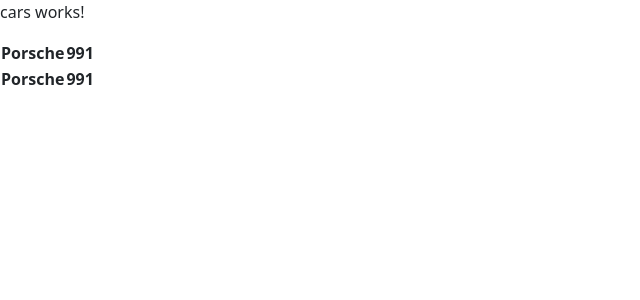
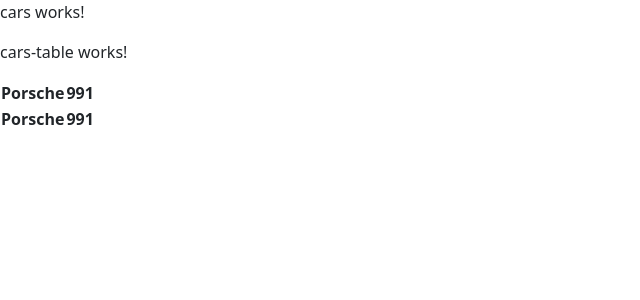
Before and after one commit to NkITaa/firstSteps, an Angular app: page / in a window 1280 px wide. Shown: the top 300 px of the page, without its empty margins (0-640 px from the left). Built offline with nearby package versions, Linux system fonts and the light colour scheme.

Commit message:
added data import from parent component

```diff
--- /dev/null
+++ b/src/app/cars/cars-table/cars-table.component.html
@@ -0,0 +1,12 @@
+<p>cars-table works!</p>
+
+<div *ngFor="let car of cars">
+  <table>
+    <th>
+      {{ car.brand }}
+    </th>
+    <th>
+      {{ car.model }}
+    </th>
+  </table>
+</div>
--- /dev/null
+++ b/src/app/cars/cars-table/cars-table.component.ts
@@ -0,0 +1,13 @@
+import { Component, Input, OnInit } from '@angular/core';
+import { Car } from '../cars';
+
+@Component({
+  selector: 'app-cars-table',
+  templateUrl: './cars-table.component.html',
+  styleUrls: ['./cars-table.component.scss'],
+})
+export class CarsTableComponent implements OnInit {
+  @Input() cars: Car[] = [];
+
+  ngOnInit(): void {}
+}
--- a/src/app/cars/cars.component.html
+++ b/src/app/cars/cars.component.html
@@ -1,12 +1,3 @@
 <p>cars works!</p>
 
-<div *ngFor="let car of cars">
-  <table>
-    <th>
-      {{ car.brand }}
-    </th>
-    <th>
-      {{ car.model }}
-    </th>
-  </table>
-</div>
+<app-cars-table [cars]="cars"></app-cars-table>
```
Also changed, not shown: src/app/app.module.ts (+5 -11 lines), src/app/cars/cars-table/cars-table.component.scss (added), 1 other file (tests, documents, lock files or other folders).
